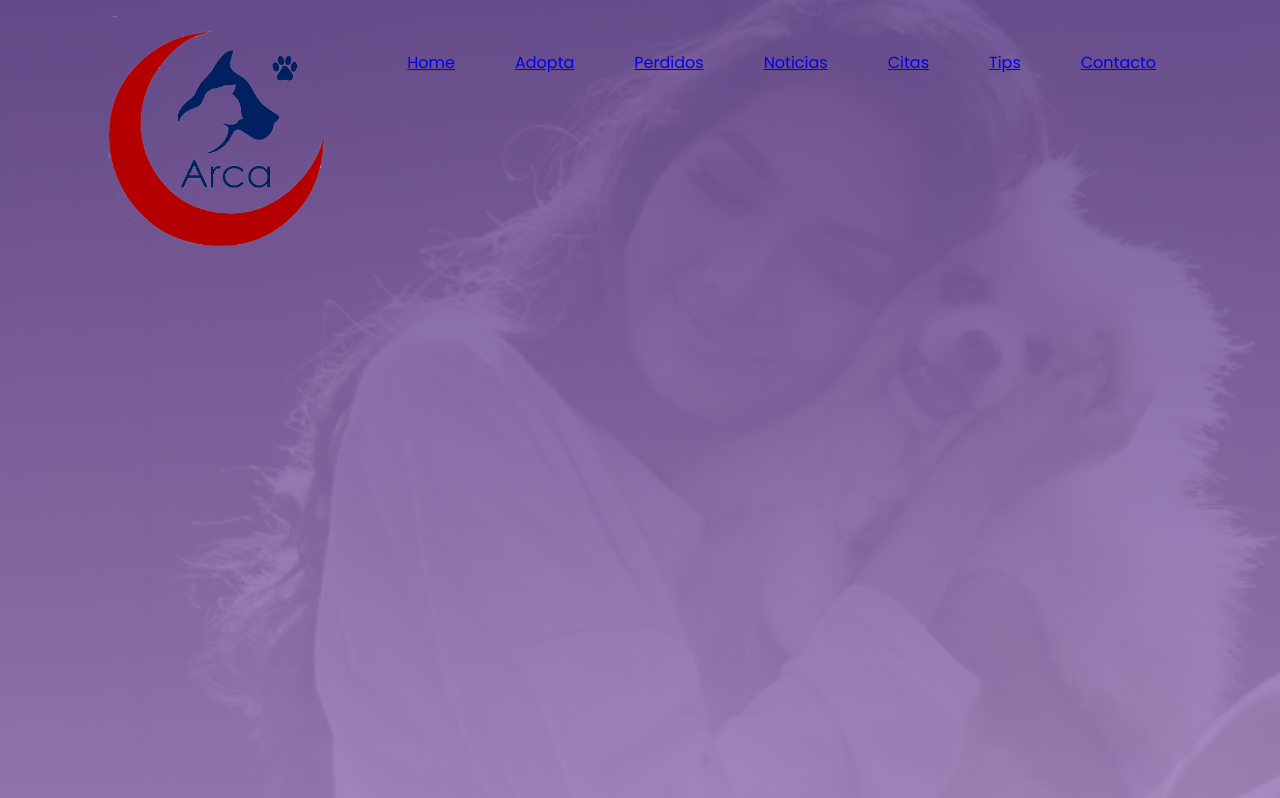
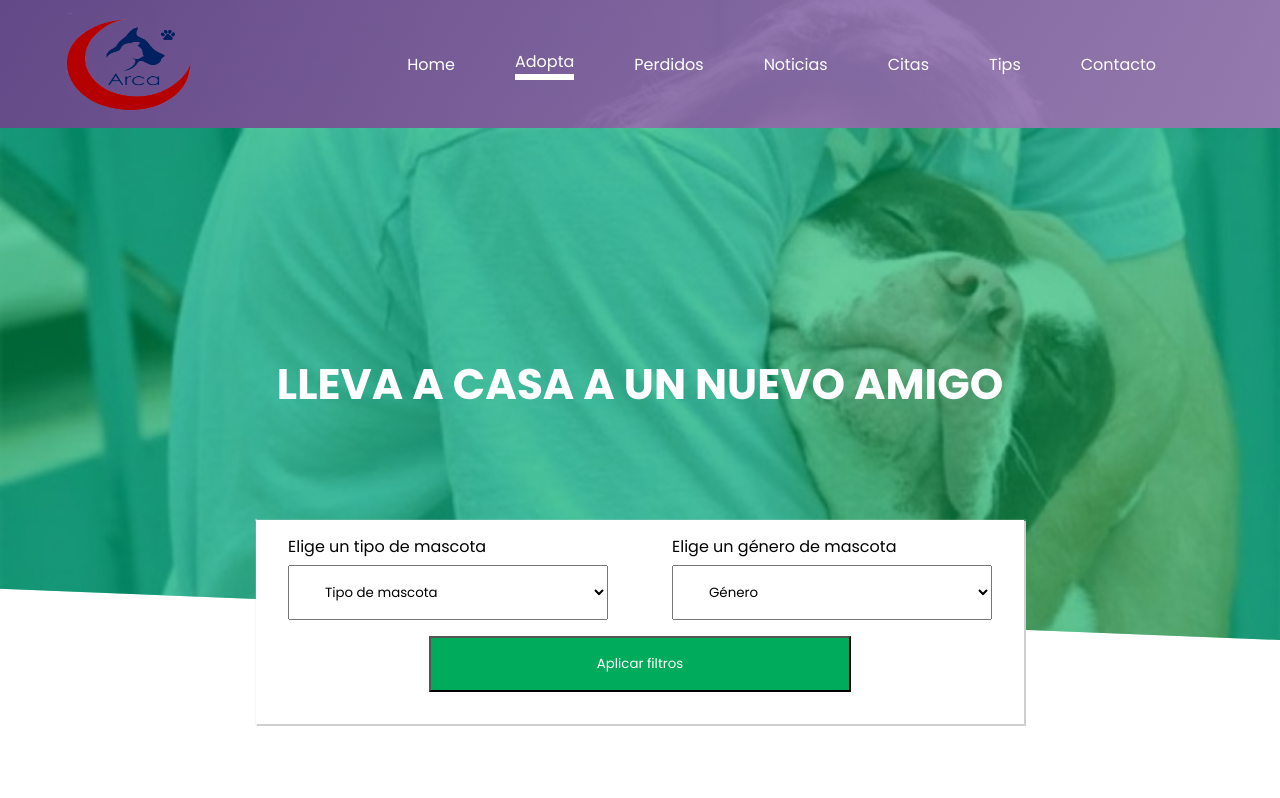
Before and after one commit to LeightNeal/arcaWeb, an Angular app: page /welcome/adopt in a window 1280 px wide. Shown: the top 798 px of the page. Built offline with nearby package versions, Linux system fonts and the light colour scheme.

Commit message:
Arreglando la version del css

```diff
--- a/src/styles.css
+++ b/src/styles.css
@@ -1,3 +1,5 @@
+/* You can add global styles to this file, and also import other style files */
+
 /* variables */
 
 :root {
@@ -10,6 +12,7 @@
     --color-border: #cfcfcf;
     /* medidas */
     --header-height: 4rem;
+    --top: 10vh;
 
     /* elevaciones */
     --z-menu: 10;
@@ -17,12 +20,13 @@
 
 /* resetear estilos del navegador */
 
-/* *, *::before, *::after{
+*, *::before, *::after{
     margin: 0;
     padding: 0;
     box-sizing: border-box;
     list-style: none;
     text-decoration: none;
+    font-family: 'Poppins', sans-serif;
 }
 
 /* clases de tipo layout */
@@ -31,92 +35,12 @@
     display: flex;
     justify-content: center;
     align-items: center;
+    flex-wrap: wrap;
 }
 
 /* componentes */
 
 /* encabezado */
-
-header .logo {
-    width: calc(var(--header-height) * 3.5);
-    height: 100%;
-}
-.logo img{
-    width: 100%;
-    max-width: 100%;
-    height: 100%;
-    max-height: 100%;
-    object-fit: fill;
-}
-
-/* .button-menu {
-    cursor: pointer;
-    color: var(--color-warn);
-    transition: all 1s ease-out;
-}
-
-.nav {
-    background: #fcfcfc;
-    display: block;
-    position: fixed;
-    right: -40vw;
-    width: 40vw;
-    top: 80px;
-    height: calc(100vh - var(--header-height));
-    z-index: var(--z-menu);
-    transition: right .6s ease-in-out;
-    opacity: .99;
-}
-
-.nav-visible {
-    right: 0;
-}
-
-.nav__link{
-    font-family: 'Lucida Sans', 'Lucida Sans Regular', 'Lucida Grande', 'Lucida Sans Unicode', Geneva, Verdana, sans-serif;
-    color: var(--color-text);
-    width: inherit;
-    height: inherit;
-}
-
-.nav__item {
-    padding: 1rem 2rem;
-    width: 100%;
-    height: 100%;
-    transition: all 0.6s ease-in;
-}
-
-.nav__item:hover {
-    background: var(--color-warn);
-}
-
-.nav__item:hover > .nav__link{
-    color: #fff;
-}
-
-.nav-active {
-    background: var(--color-warn);
-}
-
-.nav-active > .nav__link {
-    color: #fff;
-}
-
-.nav__toggle {
-    height: 51px;
-    overflow: hidden;
-} */ */
-
-:root{
-    --header-height: 4rem;
-}
-
-body{
-    background: white;
-    font-family: 'Poppins', sans-serif;
-    margin: 0;
-    padding: 0;
-}
 
 .container{
     width: 90%;
@@ -124,15 +48,15 @@ body{
     margin: auto;
 }
 
-header{
-    height: 100vh;
-    background: linear-gradient(rgba(105,76,146,.9),rgba(157,127,186,.9)), url('../src/assets/img/mujerAbrazandoPerro.jpg') left no-repeat;
+.jumbotron{
+    height: calc(100vh - var(--header-height));
+    background: linear-gradient(45deg,rgba(105,76,146,.9), rgba(157,127,186,.9)) , url('assets/img/mujerAbrazandoPerro.jpg') left no-repeat;
     background-size: cover;
 }
 
-header .logo {
-    width: calc(var(--header-height) * 3.5);
-    height: 100%;
+.menu .logo {
+    width: calc(var(--header-height) * 2);
+    height: calc(var(--header-height) * 1.6);
 }
 
 .logo img{
@@ -145,26 +69,36 @@ header .logo {
 
 #container-menu{
     display: flex;
+    height: 100%;
     justify-content: space-between;
+    align-items: center;
 }
 
 nav ul{
     display: flex;
     justify-content: space-between;
+    align-items: center;
     margin: 0;
-    margin-top: 50px;
 }
 
 nav ul li{
     margin-right: 60px;
     list-style: none;
-    color: white;
+}
+
+nav ul li a {
+    color: #fff;
+    transition: border-bottom 0.3s ease-in-out;
+}
+
+.active, nav ul li a:hover {
+    border-bottom: calc(var(--header-height)/10) solid #fff;
 }
 
 .container-title{
     display: flex;
     justify-content: center;
-    margin: 8vh 0;
+    align-items: center;
 }
 
 .container-title h1{
@@ -180,6 +114,7 @@ nav ul li{
     text-align: center;
     text-transform: capitalize;
     margin-bottom: 40px;
+    margin: calc(var(--header-height) / 2) 0;
 }
 
 .container-title a{
@@ -196,4 +131,97 @@ nav ul li{
 
 .container-title .title{
     text-align: center;
+    position: relative;
+    top: calc(var(--header-height) * 2);
 }
+
+.menu {
+    width: 100%;
+    height: calc(var(--header-height) * 2);
+    background: linear-gradient(135deg,rgba(105,76,146,.9), rgba(157,127,186,.9)), url('assets/img/mujerAbrazandoPerro.jpg') top no-repeat;
+    background-size: cover;
+
+}
+
+.banner {
+    width: 100%;
+    height: calc(var(--header-height) * 8);
+    background: #00AB5B;
+    clip-path: polygon(0 0, 100% 0, 100% 100%, 0 90%);
+    position: relative;
+}
+
+.banner img {
+    position: absolute;
+    width: 100%;
+    height: 100%;
+    object-fit: cover;
+    object-position: top;
+    opacity: .4;
+    z-index: -10;
+}
+
+.banner h3 {
+    color: #fff;
+    text-transform: uppercase;
+    text-align: center;
+    font-size: calc(var(--header-height) / 1.5);
+}
+
+.banner__content {
+    height: 100%;
+    display: flex;
+    align-items: center;
+    justify-content: center;
+}
+
+.form-search{
+    width: 100%;
+    max-width: 100%;
+    padding: calc(var(--header-height) / 2);
+    height: auto;
+    background: #fff;
+    display: flex;
+    flex-wrap: wrap;
+    justify-content: space-between;
+}
+
+.container-search {
+    display: flex;
+    flex-wrap: wrap;
+}
+
+.form {
+    position: relative;
+    top:  calc(var(--top) - 25vh);
+    z-index: 10;
+    width: 60%;
+    max-width: 70%;
+    box-shadow: .1vmin .1vmin .1vmin .2vmin var(--color-border);
+}
+
+.filter{
+    padding: 1rem 2rem;
+    width: calc(var(--header-height) * 5);
+    position: relative;
+    margin-top: .8rem;
+}
+
+.label{
+    position: absolute;
+    top: -.1rem;
+    margin-top: 1rem;
+}
+
+.button {
+    width: 60%;
+    padding: 1rem 2rem;
+    color: #fff;
+    margin-top: calc(var(--header-height)/4);
+    margin-left: auto;
+    margin-right: auto;
+}
+
+.button--submit {
+    background: var(--color-success);
+}
```
